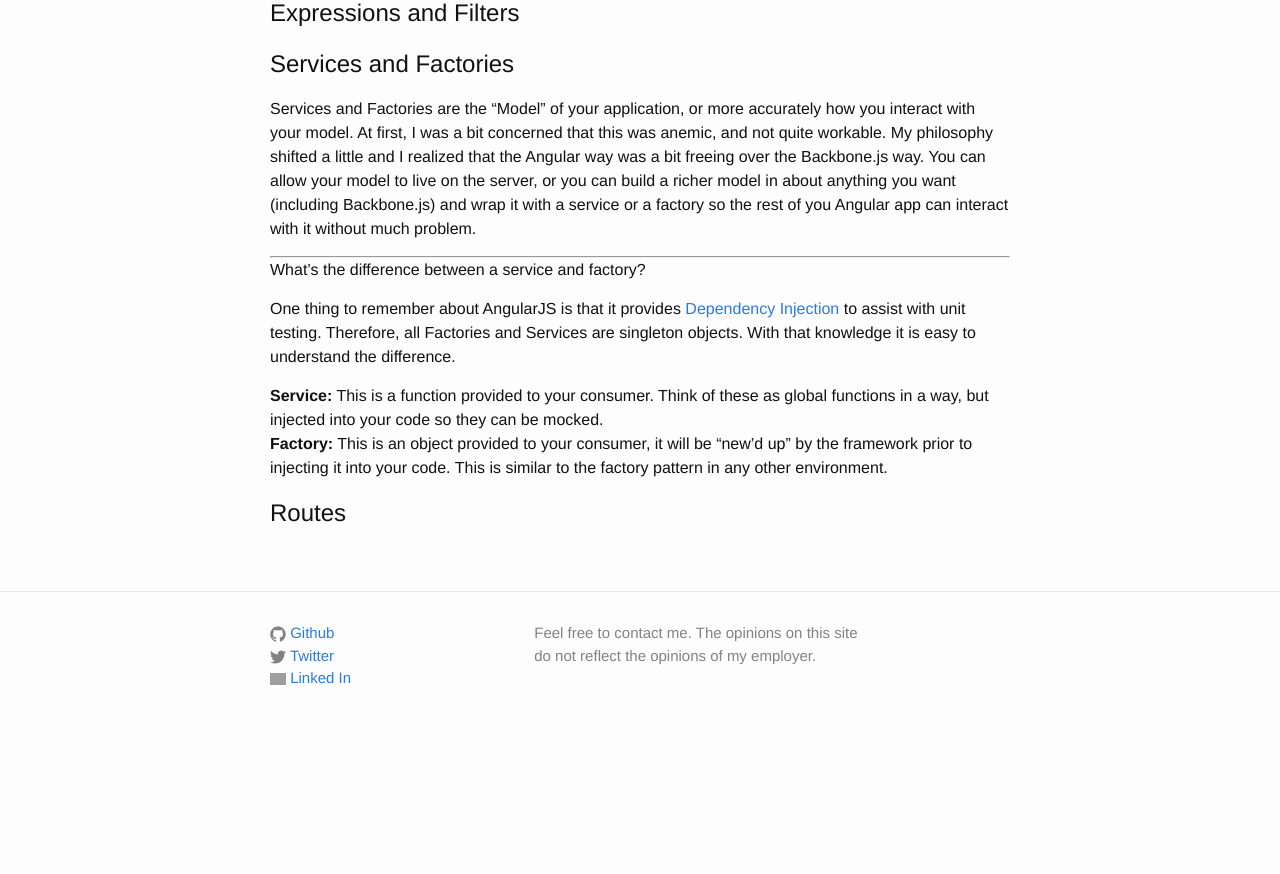
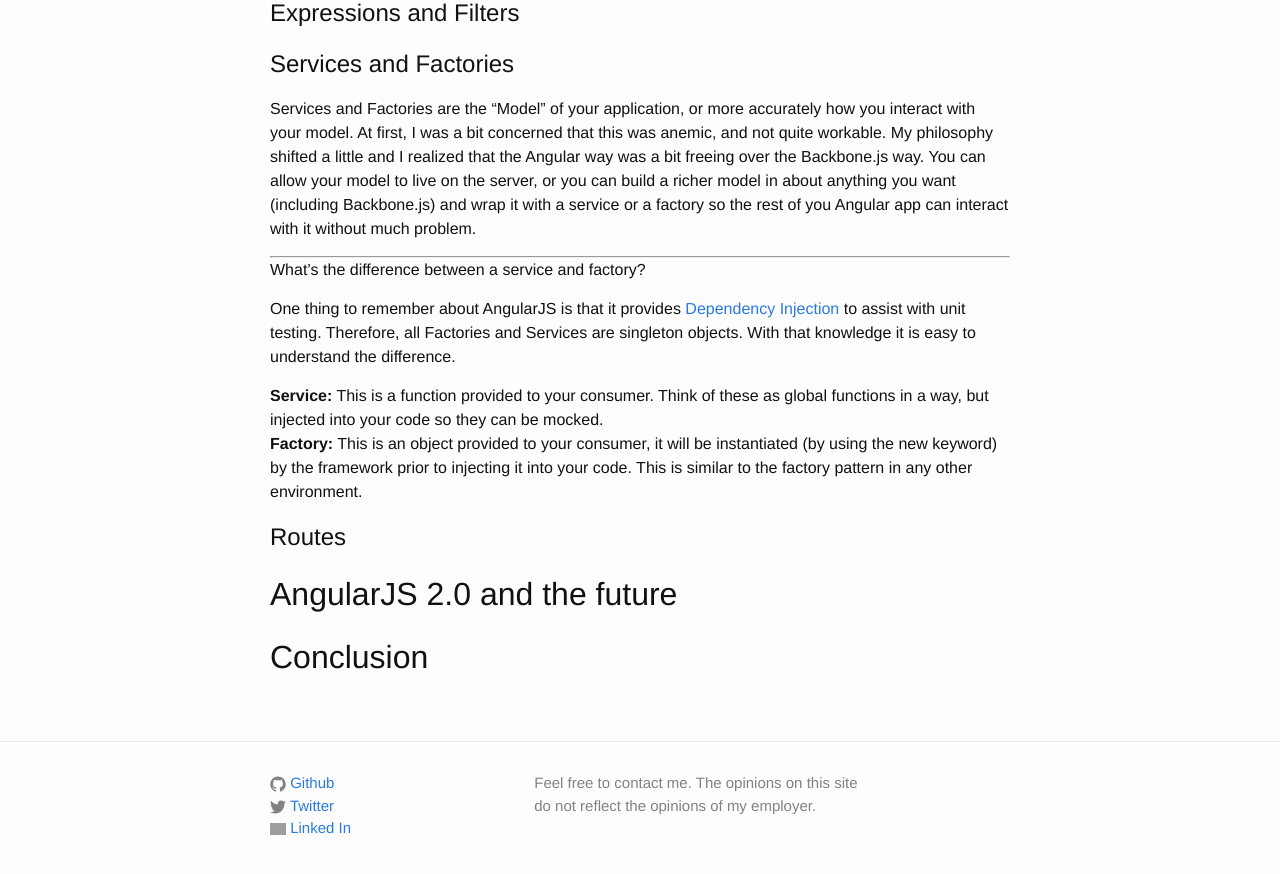
Before and after one commit to caseylmanus/caseylmanus.github.io, a Jekyll site: the page built from _posts/2014-12-12-Angular-Notes.md, in a window 1280 px wide and 900 px high, scrolled down 2422 px. Shown: the top 874 px of the window. Built offline with Jekyll 4.4.1, drawn with Linux system fonts in a browser that asks for light colours; before the commit the page ends 3172 px from its top, so only the background shows below that; grey boxes are pictures that could not be loaded.

Commit message:
spelling fixes

```diff
--- a/_posts/2014-12-12-Angular-Notes.md
+++ b/_posts/2014-12-12-Angular-Notes.md
@@ -87,8 +87,14 @@ What's the difference between a service and factory?
 One thing to remember about AngularJS is that it provides [Dependency Injection](http://en.wikipedia.org/wiki/Dependency_injection) to assist with unit testing.  Therefore, all Factories and Services are singleton objects.  With that knowledge it is easy to understand the difference.
 
  **Service:** This is a function provided to your consumer.  Think of these as global functions in a way, but injected into your code so they can be mocked.  <br />
- **Factory:** This is an object provided to your consumer, it will be "new'd up" by the framework prior to injecting it into your code.  This is similar to the factory pattern in any other environment.
+ **Factory:** This is an object provided to your consumer, it will be instantiated (by using the new keyword) by the framework prior to injecting it into your code.  This is similar to the factory pattern in any other environment.
 
 
 Routes
 =========
+
+AngularJS 2.0 and the future
+-----
+
+Conclusion
+-----
```
Also changed, not shown: 1 other file.
